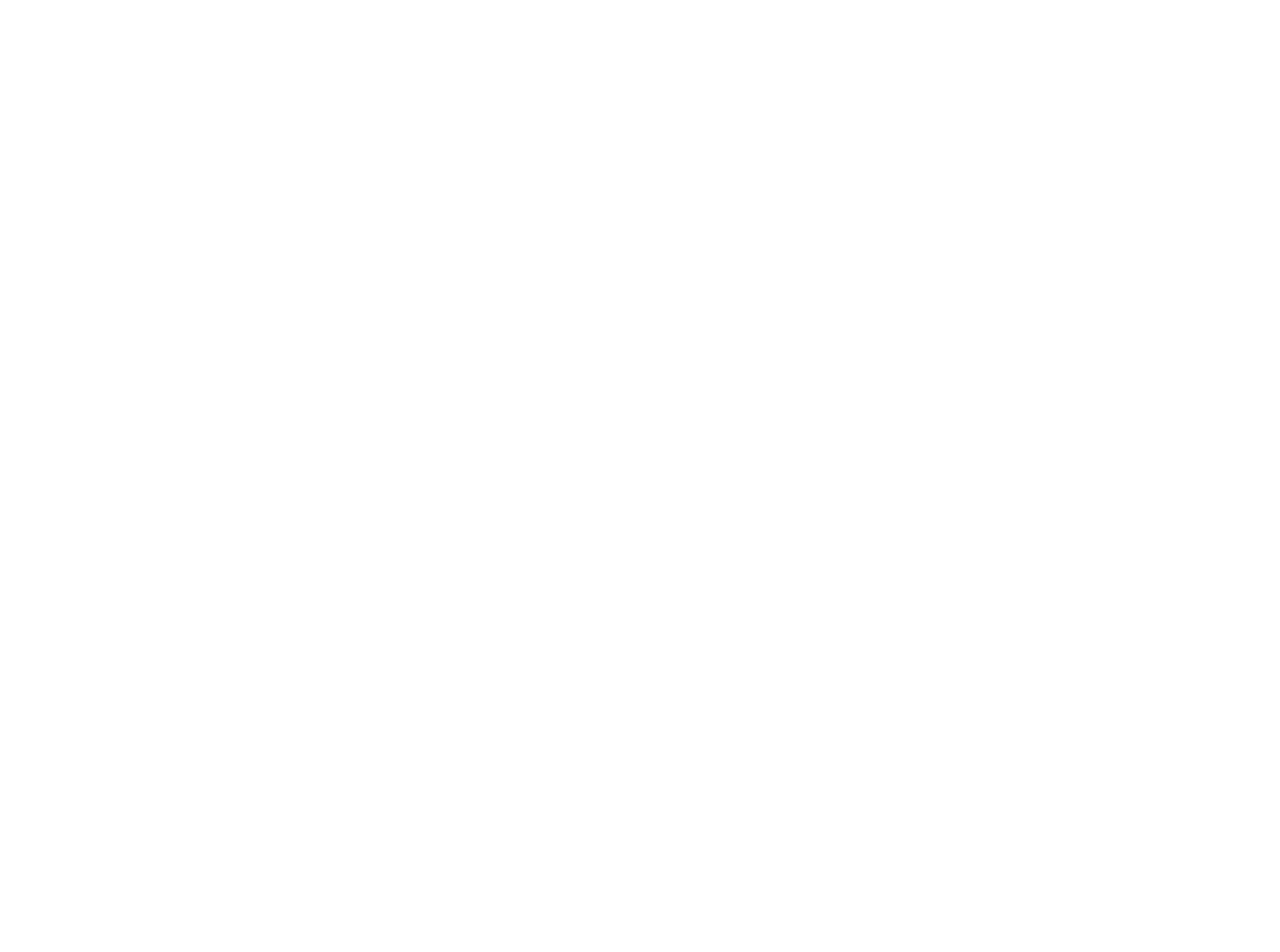
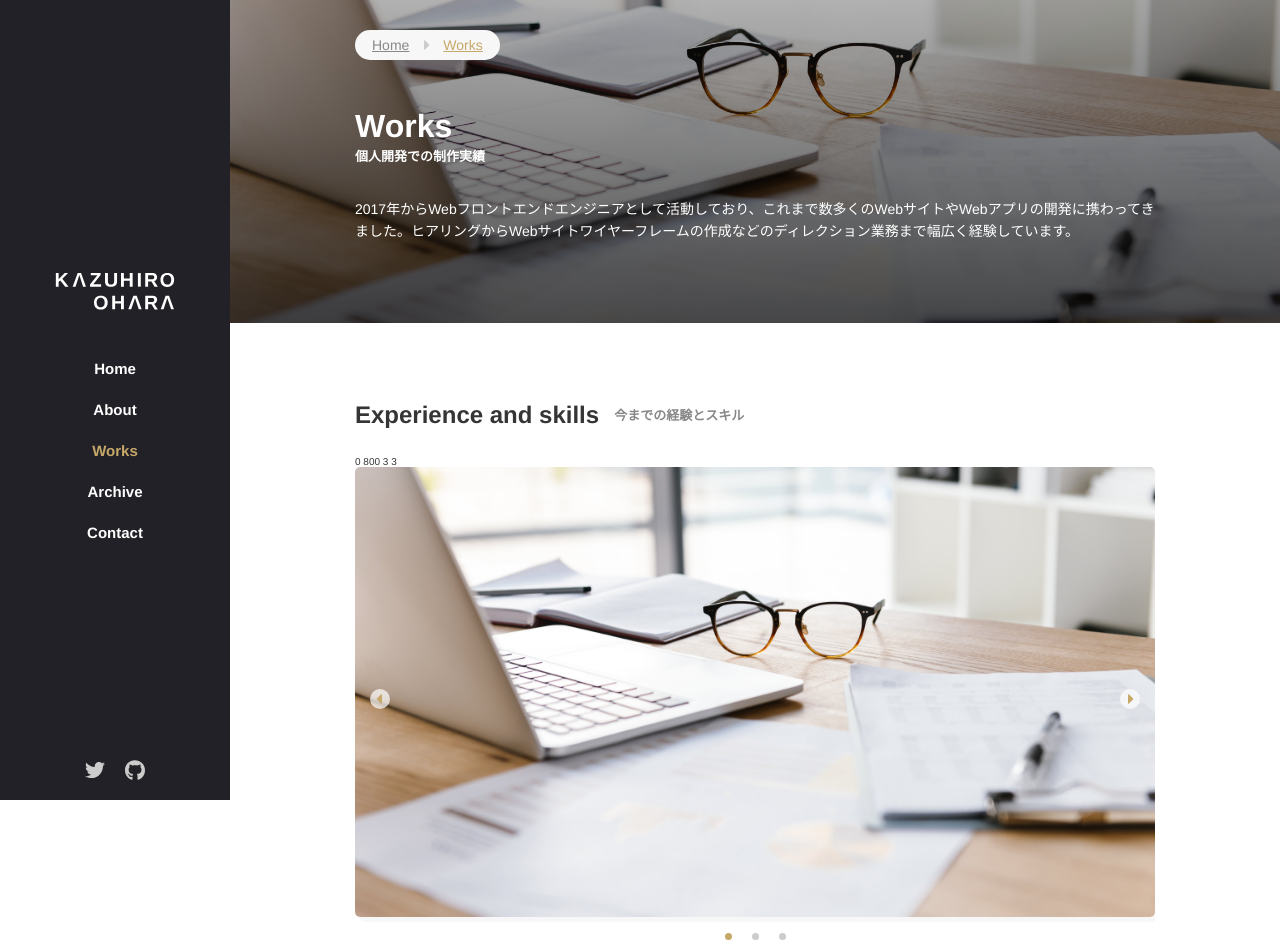
Before and after one commit to kazuhe/kazuhiroohara, a Vue app: page /works in a window 1280 px wide. Before the commit this address had no page. Shown: the top 952 px of the page. Before the commit the page ends 800 px from the top, so only its background shows below. Built offline with nearby package versions, Linux system fonts and the light colour scheme.

Commit message:
add : Added Slider funcion

```diff
--- a/src/components/layouts/Footer.vue
+++ b/src/components/layouts/Footer.vue
@@ -5,9 +5,9 @@
         <ul class="footer_navi_list">
           <li><router-link to="/">Home</router-link></li>
           <li><router-link to="/about">About</router-link></li>
-          <li><router-link to="/">Works</router-link></li>
+          <li><router-link to="/works">Works</router-link></li>
           <li>
-            <router-link to="/"><Book />Archive</router-link>
+            <a href="https://archive.kazuhiroohara.jp/"><Book />Archive</a>
           </li>
           <li>
             <router-link to="/"><Plane />Contact</router-link>
--- a/src/components/layouts/Header.vue
+++ b/src/components/layouts/Header.vue
@@ -9,9 +9,9 @@
         <ul class="header_navi_list">
           <li><router-link to="/">Home</router-link></li>
           <li><router-link to="/about">About</router-link></li>
-          <li><router-link to="/">Works</router-link></li>
+          <li><router-link to="/works">Works</router-link></li>
           <li>
-            <router-link to="/"><Book />Archive</router-link>
+            <a href="https://archive.kazuhiroohara.jp/"><Book />Archive</a>
           </li>
           <li>
             <router-link to="/"><Plane />Contact</router-link>
--- /dev/null
+++ b/src/components/modules/Carousel.vue
@@ -0,0 +1,162 @@
+<template>
+  <div class="carousel">
+    {{ carousel.current }}
+    {{ carousel.carouselWidth }}
+    {{ carousel.element }}
+    {{ carouselElement }}
+    <ul
+      ref="wrap"
+      class="carousel_list"
+      :style="{
+        transform: `translate(${getOffset}px, 0)`,
+        'flex-basis': `${carousel.carouselWidth}px`
+      }"
+    >
+      <slot></slot>
+    </ul>
+    <ul class="carousel_navi">
+      <li v-for="(navi, index) in carousel.element" :key="index">
+        <button :class="{ '-current': getCurrentNavi(index) }" />
+      </li>
+    </ul>
+    <div class="carousel_btn">
+      <div class="carousel_btn_prev" @click="prevSlide"><Arrow /></div>
+      <div class="carousel_btn_next" @click="nextSlide"><Arrow /></div>
+    </div>
+  </div>
+</template>
+
+<script lang="ts">
+import { defineComponent, ref, reactive, onMounted, computed } from 'vue'
+import Arrow from '@/components/svg/Arrow.vue'
+
+export default defineComponent({
+  name: 'Carousel',
+  components: {
+    Arrow
+  },
+  props: {
+    carouselElement: {
+      type: Number,
+      required: true
+    }
+  },
+  setup(props) {
+    const wrap = ref() // カルーセルのDOMを取得
+    const carousel = reactive({
+      current: 0,
+      element: props.carouselElement,
+      carouselWidth: 0,
+      offset: 0
+    })
+
+    // カルーセルの横幅を取得
+    const getCarouselWidth = () => {
+      onMounted(() => {
+        carousel.carouselWidth = wrap.value.offsetWidth
+        return carousel.carouselWidth
+      })
+    }
+    getCarouselWidth()
+
+    // カルーセルのオフセットを指定
+    const getOffset = computed(() => {
+      return carousel.carouselWidth * carousel.current * -1
+    })
+
+    // カルーセルのボタンメソッド
+    const prevSlide = (): void => {
+      if (carousel.current > 0) {
+        --carousel.current
+      }
+    }
+    const nextSlide = (): void => {
+      if (carousel.current < carousel.element - 1) {
+        ++carousel.current
+      }
+    }
+
+    // カルーセルのカレントナビを取得
+    const getCurrentNavi = (index: number) => {
+      if (carousel.current === index) {
+        return true
+      }
+    }
+
+    return {
+      carousel,
+      prevSlide,
+      nextSlide,
+      getOffset,
+      getCurrentNavi,
+      wrap
+    }
+  }
+})
+</script>
+
+<style lang="scss" scoped>
+.carousel {
+  position: relative;
+  overflow: hidden;
+  &_list {
+    display: flex;
+    transition: all 0.2s ease;
+  }
+
+  &_navi {
+    display: flex;
+    align-items: center;
+    justify-content: center;
+    margin-top: 15px;
+    li {
+      padding: 0 10px;
+      button {
+        width: 7px;
+        height: 7px;
+        background-color: $trueGray;
+        border-radius: 50%;
+        &.-current {
+          background-color: $mainColor;
+        }
+      }
+    }
+  }
+
+  &_btn {
+    position: absolute;
+    display: flex;
+    align-items: center;
+    justify-content: space-between;
+    top: 50%;
+    bottom: 50%;
+    width: 100%;
+    padding: 0 15px;
+    &_prev,
+    &_next {
+      background-color: rgba(255, 255, 255, 0.7);
+      width: 20px;
+      height: 20px;
+      border-radius: 50%;
+      display: flex;
+      align-items: center;
+      justify-content: center;
+      cursor: pointer;
+      svg {
+        width: 10px;
+        fill: $mainColor;
+      }
+    }
+    &_prev {
+      svg {
+        transform: rotate(90deg);
+      }
+    }
+    &_next {
+      svg {
+        transform: rotate(270deg);
+      }
+    }
+  }
+}
+</style>
--- /dev/null
+++ b/src/components/modules/Slide.vue
@@ -0,0 +1,23 @@
+<template>
+  <li class="carousel_item">
+    <slot></slot>
+  </li>
+</template>
+
+<script lang="ts">
+import { defineComponent } from 'vue'
+
+export default defineComponent({
+  name: 'Slide'
+})
+</script>
+
+<style lang="scss" scoped>
+.carousel {
+  &_item {
+    flex-basis: inherit;
+    flex-grow: 0;
+    flex-shrink: 0;
+  }
+}
+</style>
--- a/src/router/index.ts
+++ b/src/router/index.ts
@@ -1,4 +1,4 @@
-import { RouteRecordRaw, createRouter, createWebHistory } from 'vue-router';
+import { RouteRecordRaw, createRouter, createWebHistory } from 'vue-router'
 
 const routes: Array<RouteRecordRaw> = [
   {
@@ -10,12 +10,17 @@ const routes: Array<RouteRecordRaw> = [
     path: '/about',
     name: 'About',
     component: () => import('../views/About.vue')
+  },
+  {
+    path: '/works',
+    name: 'Works',
+    component: () => import('../views/Works.vue')
   }
-];
+]
 
 const router = createRouter({
   history: createWebHistory(process.env.BASE_URL),
   routes
-});
+})
 
-export default router;
+export default router
--- /dev/null
+++ b/src/views/Works.vue
@@ -0,0 +1,138 @@
+<template>
+  <div class="about">
+    <Header />
+    <div class="about_inner">
+      <Breadcrumb :breadcrumbs="breadcrumbs" />
+      <Lead
+        title="Works"
+        subTitle="個人開発での制作実績"
+        text="2017年からWebフロントエンドエンジニアとして活動しており、これまで数多くのWebサイトやWebアプリの開発に携わってきました。ヒアリングからWebサイトワイヤーフレームの作成などのディレクション業務まで幅広く経験しています。"
+        image="works.jpg"
+      />
+      <Section>
+        <Title h2="Experience and skills" p="今までの経験とスキル" />
+        {{ carousel.carouselElement }}
+        <Carousel
+          :carouselElement="carousel.element"
+          class="about_content column"
+        >
+          <Slide>
+            <img class="column_image" src="@/assets/img/works.jpg" alt="" />
+          </Slide>
+          <Slide>
+            <img class="column_image" src="@/assets/img/about.jpg" alt="" />
+          </Slide>
+          <Slide>
+            <img class="column_image" src="@/assets/img/works.jpg" alt="" />
+          </Slide>
+        </Carousel>
+      </Section>
+      <Section gray="true">
+        <Title h2="Profile" p="プロフィール" />
+        <p class="about_content">
+          私が最も大事にしている「コト」は人を想いやり尊重するコトです。
+          人とは、クライアントはもちろん共に働く仲間やターゲットとするユーザー全てを意味しています。人を想い行動することでよりよいサービスを提供することができ、自分自身も成長できると考えます。
+        </p>
+      </Section>
+      <Section>
+        <Title h2="My History" p="簡単な職歴" />
+      </Section>
+    </div>
+    <Footer />
+  </div>
+</template>
+
+<script lang="ts">
+import { defineComponent, reactive } from 'vue'
+import Header from '@/components/layouts/Header.vue'
+import Footer from '@/components/layouts/Footer.vue'
+import Section from '@/components/layouts/Section.vue'
+import Breadcrumb from '@/components/modules/Breadcrumb.vue'
+import Lead from '@/components/modules/Lead.vue'
+import Title from '@/components/modules/Title.vue'
+import Carousel from '@/components/modules/Carousel.vue'
+import Slide from '@/components/modules/Slide.vue'
+
+export default defineComponent({
+  name: 'About',
+  components: {
+    Header,
+    Footer,
+    Section,
+    Breadcrumb,
+    Lead,
+    Title,
+    Carousel,
+    Slide
+  },
+  setup() {
+    const carousel = reactive({
+      element: 3
+    })
+    const breadcrumbs = reactive({
+      works: {
+        name: 'Works',
+        path: '/works'
+      }
+    })
+    const processes = reactive({
+      1: {
+        day: '2017年8月',
+        title: '地元税理士法人を退職.. Webの道へ',
+        text:
+          '地元岡山県の税理士法人に勤めていたが、クリエイティブな仕事に憧れてWeb業界へと転向する'
+      },
+      2: {
+        day: '2017年9月 - 2019年12月',
+        title: '中小企業向けにWeb制作',
+        text:
+          '岡山県の4~5人規模のWeb制作会社に勤務。コーポレートサイトやランディングページの制作・チラシやパンフレット等の広告物の制作など、中小企業の販促集客活動を幅広く支援。Webサイト制作の基礎とディレクションを経験。'
+      },
+      3: {
+        day: '2019年12月 -',
+        title: '深い技術を身に付けるため東京へ',
+        text:
+          '大規模なWebサイト制作・運用やWebアプリ開発を経験したいと考え上京。上場企業もクライアントにもつ社員数150人~の都内受託開発会社に就職し、現在進行形で成長中。'
+      }
+    })
+    const lists = reactive({
+      1: 'HTML・Pug / CSS・Sass / JavaScript（ES6以降）を利用したWebサイト開発',
+      2: 'Webpackを用いた開発環境の構築運用経験',
+      3: 'Vue（2系 / 3系α）を利用したWebアプリ開発',
+      4: 'SPAの実装',
+      5: 'TypeScriptでの開発',
+      6: 'Gitを利用した開発',
+      7: 'ディレクション業務（4~5人の小規模チーム）'
+    })
+    return {
+      breadcrumbs,
+      processes,
+      carousel,
+      lists
+    }
+  }
+})
+</script>
+
+<style lang="scss">
+.about {
+  @include root();
+  &_inner {
+    @include inner();
+  }
+
+  &_content {
+    margin-top: 15px;
+    @include mq-up() {
+      margin-top: 30px;
+    }
+  }
+}
+
+.column {
+  &_image {
+    box-shadow: 5px 5px 0 $highGray;
+    border-radius: 5px;
+  }
+}
+</style>
```
Also changed, not shown: src/assets/img/works.jpg (added).
